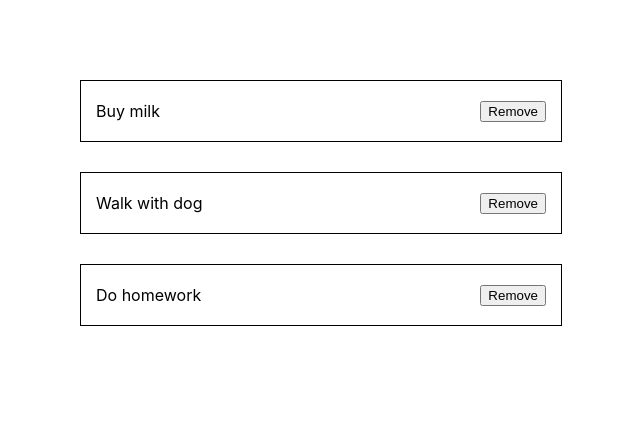
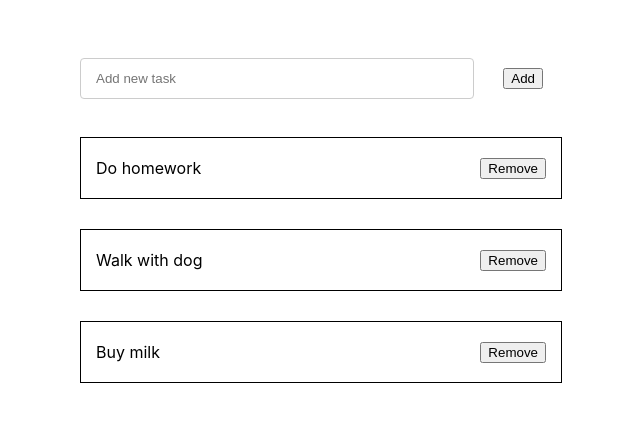
Before and after one commit to KamilyaMukhammedova/toDoList, a React (Create React App) app: page / in a window 1280 px wide. Shown: the top 422 px of the page, without its empty margins (48-688 px from the left). Built offline with nearby package versions, Linux system fonts and the light colour scheme.

Commit message:
#6 Создание и логика компонента "AddTaskForm"

```diff
--- a/src/App.js
+++ b/src/App.js
@@ -1,6 +1,7 @@
 import {useState} from "react";
 import {nanoid} from "nanoid";
 import Task from "./components/Task/Task";
+import AddTaskForm from "./components/AddTaskForm/AddTaskForm";
 
 const App = () => {
   const [tasks, setTasks] = useState([
@@ -9,8 +10,23 @@ const App = () => {
     {title: 'Do homework', id: nanoid()},
   ]);
 
+  let newTaskTitle = '';
+
   const removeTask = id => {
     setTasks(tasks.filter(task => task.id !== id));
+  };
+
+  const writeNewTask = currentTaskTitle => {
+    newTaskTitle = currentTaskTitle;
+  };
+
+  const addNewTask = () => {
+    const newTask = {
+      title: newTaskTitle,
+      id: nanoid(),
+    };
+
+    setTasks([...tasks, newTask]);
   };
 
   const taskComponent = tasks.map(task => {
@@ -26,7 +42,11 @@ const App = () => {
 
   return (
     <div className="container">
-      {taskComponent}
+      <AddTaskForm
+        onWriteCurrentTask={e => writeNewTask(e.target.value)}
+        onAddNewTask={addNewTask}
+      />
+      {taskComponent.reverse()}
     </div>
   );
 }
--- /dev/null
+++ b/src/components/AddTaskForm/AddTaskForm.css
@@ -0,0 +1,17 @@
+.newTask {
+    max-width: 463px;
+    display: flex;
+    flex-direction: row;
+    justify-content: space-between;
+    align-items: center;
+}
+
+.newTaskInput {
+    width: 85%;
+    padding: 12px 15px;
+    margin: 8px 0;
+    display: inline-block;
+    border: 1px solid #ccc;
+    border-radius: 4px;
+    box-sizing: border-box;
+}
--- /dev/null
+++ b/src/components/AddTaskForm/AddTaskForm.js
@@ -0,0 +1,17 @@
+import './AddTaskForm.css';
+
+const AddTaskForm = (props) => {
+  return (
+    <div className="newTask">
+      <input
+        type="text"
+        placeholder="Add new task"
+        className="newTaskInput"
+        onChange={props.onWriteCurrentTask}
+      />
+      <button onClick={props.onAddNewTask}>Add</button>
+    </div>
+  );
+};
+
+export default AddTaskForm;
--- a/src/components/Task/Task.js
+++ b/src/components/Task/Task.js
@@ -6,7 +6,7 @@ const Task = (props) => {
       <p>{props.title}</p>
       <button onClick={props.onRemove}>Remove</button>
     </div>
-  )
+  );
 };
 
 export default Task;
```
Also changed, not shown: src/index.css (line endings or trailing spaces).
